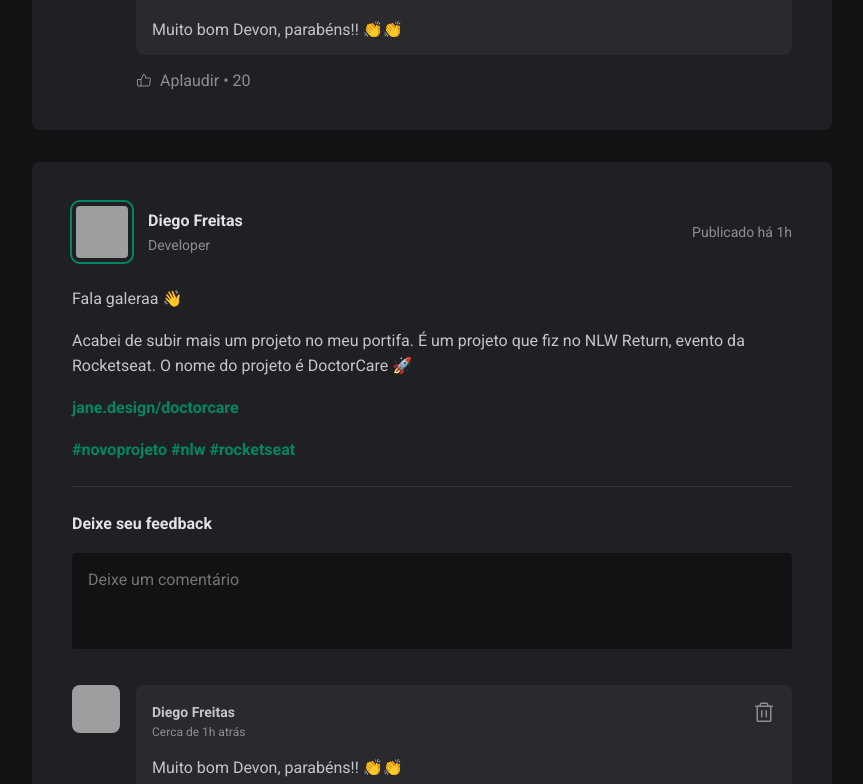
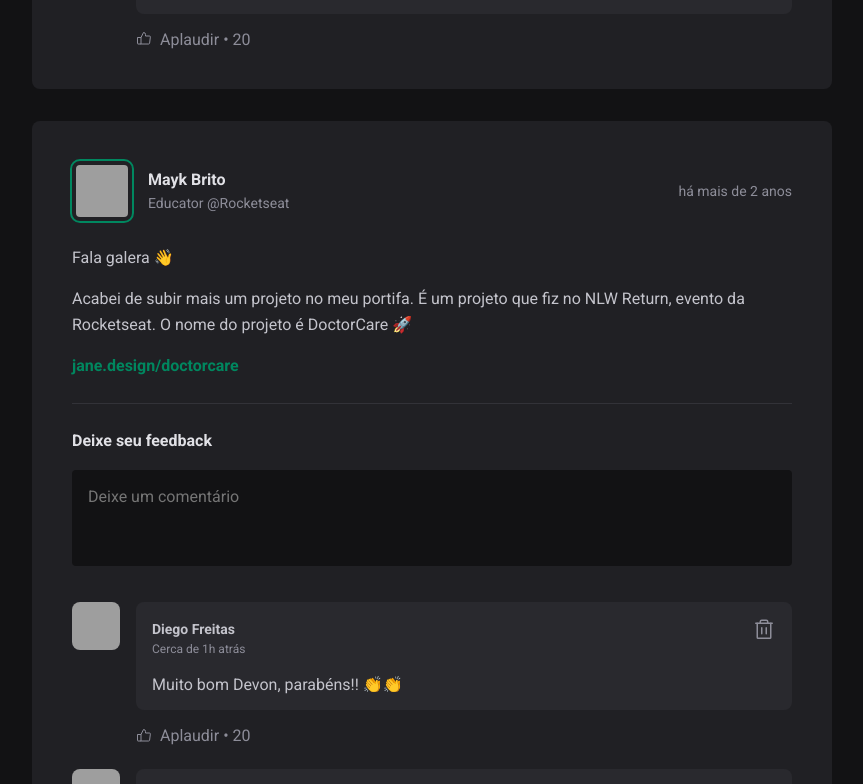
Before and after one commit to diego-freittas/ignite-reactjs-01-fundamentos-react, a React (Vite) app: page / in a window 1280 px wide. Shown: the part 1015-1799 px from the top of the page, without its empty margins (352-1215 px from the left). Built offline with nearby package versions, Linux system fonts and the light colour scheme; grey boxes are pictures that could not be loaded.

Commit message:
torna o carregamento do post dinamico

```diff
--- a/package.json
+++ b/package.json
@@ -10,6 +10,7 @@
     "preview": "vite preview"
   },
   "dependencies": {
+    "date-fns": "^4.1.0",
     "ignite-reactjs-01-fundamentos-react": "file:",
     "phosphor-react": "^1.4.1",
     "react": "^18.3.1",
--- a/src/App.jsx
+++ b/src/App.jsx
@@ -6,6 +6,38 @@
 import './global.css';
 import { Sidebar } from "./components/Sidebar";
 
+const posts = [
+  {
+    id: 1,
+    author: {
+      avatarUrl: 'https://github.com/diego-freittas.png',
+      name: 'Diego Freitas',
+      role: 'CTO @Rocketseat'
+    },
+    content: [
+      { type: 'paragraph', content: 'Fala galera 👋' },
+      { type: 'paragraph', content: 'Acabei de subir mais um projeto no meu portifa. É um projeto que fiz no NLW Return, evento da Rocketseat. O nome do projeto é DoctorCare 🚀' },
+      { type: 'link', content: 'jane.design/doctorcare' },
+    ],
+    publishedAt: new Date('2022-05-03 20:00:00'),
+  },
+  {
+    id: 2,
+    author: {
+      avatarUrl: 'https://github.com/maykbrito.png',
+      name: 'Mayk Brito',
+      role: 'Educator @Rocketseat'
+    },
+    content: [
+      { type: 'paragraph', content: 'Fala galera 👋' },
+      { type: 'paragraph', content: 'Acabei de subir mais um projeto no meu portifa. É um projeto que fiz no NLW Return, evento da Rocketseat. O nome do projeto é DoctorCare 🚀' },
+      { type: 'link', content: 'jane.design/doctorcare' },
+    ],
+    publishedAt: new Date('2022-05-10 20:00:00'),
+  },
+];
+
+
 export function App() {
   return (
     <div>
@@ -13,15 +45,18 @@
 
       <div className={styles.wrapper}>
       <Sidebar/>
-      <main>
-        <Post
-          author="Lucas"
-          content="Lorem ipsum dolor sit amet, consectetur adipiscing elit. Nullam nec purus nec nunc ultricies ultricies. Nullam nec purus nec nunc ultricies ultricies."
-        />
-        <Post
-          author="Lucas"
-          content="Lorem ipsum dolor sit amet, consectetur adipiscing elit. Nullam nec purus nec nunc ultricies ultricies. Nullam nec purus nec nunc ultricies ultricies."
-        />
+        <main>
+          {posts.map(post => {
+            return (
+              <Post
+                author={post.author}
+                content={post.content}
+                publishedAt={post.publishedAt}
+              />
+            )
+          })
+        }
+
         </main>
       </div>
     </div>
--- a/src/components/Post.jsx
+++ b/src/components/Post.jsx
@@ -1,31 +1,54 @@
+import { format, formatDistanceToNow } from 'date-fns';
+import ptBR from 'date-fns/locale/pt-BR';
 import { Avatar } from './Avatar';
-import { Comment } from './Comment.jsx';
+import { Comment } from './Comment';
+
 import styles from './Post.module.css';
 
+export function Post(props) {
 
-export function Post() {
+  const publishedDateFormatted = format(props.publishedAt, "d 'de' LLLL 'às' HH:mm'h'", {
+    locale: ptBR,
+  });
+  const publishedDateRelativeToNow = formatDistanceToNow(props.publishedAt, {
+    locale: ptBR,
+    addSuffix: true
+  });
+
   return (
     <article className={styles.post}>
       <header>
         <div className={styles.author}>
-        <Avatar src="https://github.com/diego-freittas.png" />
+        <Avatar src={props.author.avatarUrl} />
           <div className={styles.authorInfo}>
-            <strong>Diego Freitas</strong>
-            <span>Developer</span>
+            <strong>{props.author.name}</strong>
+            <span>{props.author.role}</span>
+
+
           </div>
+
         </div>
-        <time title="11 de Maio às 08:13h" dateTime="2022-05-11 08:13:00">Publicado há 1h</time>
+
+
+
+        <time title={publishedDateFormatted} dateTime={props.publishedAt.toISOString()}>
+          {publishedDateRelativeToNow}
+        </time>
+
+
+
       </header>
+
       <div className={styles.content}>
-        <p>Fala galeraa 👋</p>
-        <p>Acabei de subir mais um projeto no meu portifa. É um projeto que fiz no NLW Return, evento da Rocketseat. O nome do projeto é DoctorCare 🚀</p>
-        <p><a href="">jane.design/doctorcare</a></p>
-        <p>
-          <a href="">#novoprojeto</a>{' '}
-          <a href="">#nlw</a>{' '}
-          <a href="">#rocketseat</a>
-        </p>
+      {props.content.map(line => {
+          if (line.type === 'paragraph') {
+            return <p>{line.content}</p>;
+          } else if (line.type === 'link') {
+            return <p><a href="#">{line.content}</a></p>
+          }
+        })}
       </div>
+
       <form className={styles.commentForm}>
         <strong>Deixe seu feedback</strong>
         <textarea
```
Also changed, not shown: 1 other file (tests, documents, lock files or other folders).
